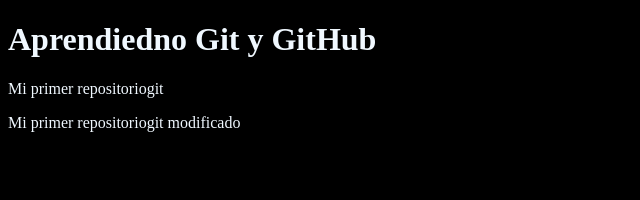
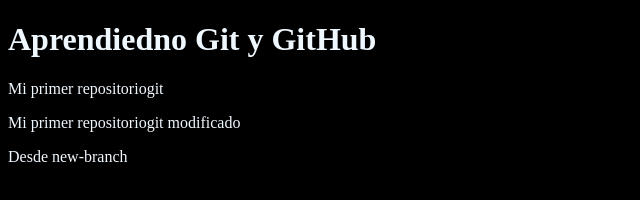
Before and after one commit to JAcujar/my-first-rep, a plain HTML site: page index.html in a window 1280 px wide. Shown: the whole page, without its empty margins (0-640 px from the left). Drawn offline with Linux system fonts and the light colour scheme.

Commit message:
update/text-in-home

```diff
--- a/index.html
+++ b/index.html
@@ -13,6 +13,8 @@
   <p>Mi primer repositoriogit</p>
 
   <p>Mi primer repositoriogit modificado</p>
+
+  <p>Desde new-branch</p>
 </body>
 
 </html>
```
